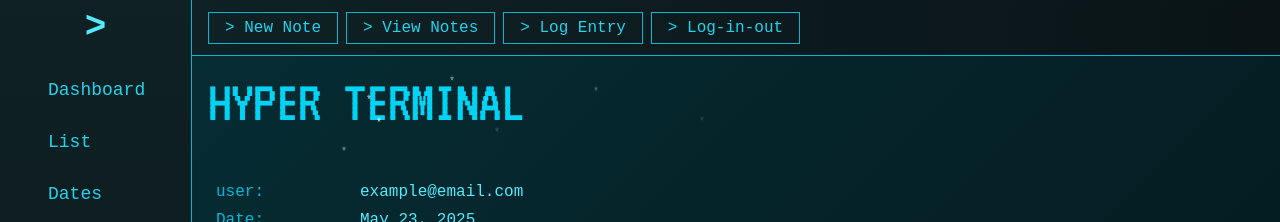
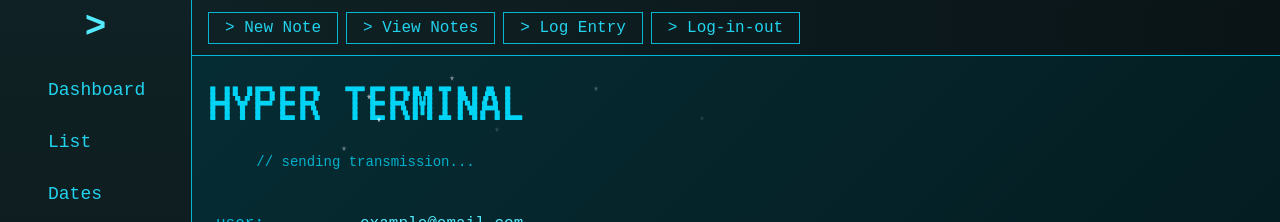
Before and after one commit to thachghub/terminal-notes-app-v2, a Next.js app: page /dashboard in a window 1280 px wide. Shown: the top 222 px of the page. Built offline with nearby package versions, Linux system fonts and the light colour scheme; no server answers; a web font is replaced by a local one.

Commit message:
UI: Add '// sending transmission...' under HYPER TERMINAL heading

```diff
--- a/src/components/TerminalTitle.tsx
+++ b/src/components/TerminalTitle.tsx
@@ -49,6 +49,7 @@ export default function TerminalTitle() {
         ))}
       </div>
       {/* Title letters */}
+      <div className="relative flex flex-col items-center mb-2" style={{ minHeight: 48 }}>
         <h1
           ref={containerRef}
           className="text-cyan-400 text-6xl mb-4 font-[VT323] tracking-tight relative z-[1]"
@@ -66,6 +67,8 @@ export default function TerminalTitle() {
             </motion.span>
           ))}
         </h1>
+        <span className="text-cyan-400 text-sm font-mono mt-1 opacity-80">// sending transmission...</span>
+      </div>
     </div>
   );
 }
```
Lines whose indentation alone changed are shown as unchanged.
